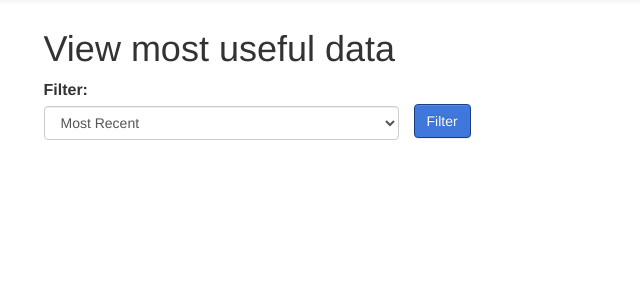
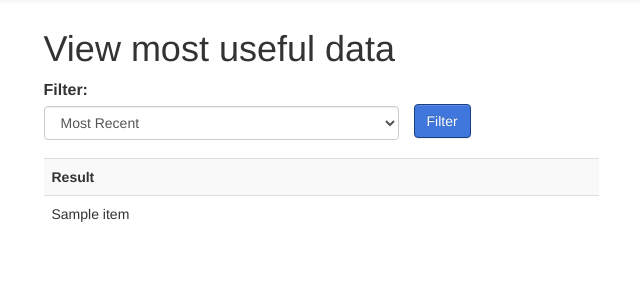
Before and after one commit to chrichaa/ls-project, a Django app: template mysite/project/templates/project/monitordash.html in a window 1280 px wide. Shown: the part 51-351 px from the top of the page, without its empty margins (319-959 px from the left). Run offline with Django 3.2, Linux system fonts and the light colour scheme; the template is opened without the code that fills it: most values are stand-ins (such as "Sample title", 1, 10 or a date in 2020); some libraries are stand-ins or nearby versions.

Commit message:
Got monitoring kind of done. Someone else finish please

```diff
--- a/mysite/project/templates/project/monitordash.html
+++ b/mysite/project/templates/project/monitordash.html
@@ -30,17 +30,28 @@
                             <div class="form-group col-xs-12 col-md-8" style="padding-left: 0px;">
                                 <label for="filter">Filter:</label>
                                 <select class="form-control" id="filter" name="filter">
-					<option value="time">Most Recent</option>
-  					<option value="price">Most Expensive</option>
-				</select>
+                                    <option value="time">Most Recent</option>
+                                    <option value="price">Most Expensive</option>
+                                    <option value="queue">Job Queue</option>
+                                </select>
                             </div>
                             <div style="padding-top: 25px;">
                                 <button type="submit" class="btn btn-primary special" id="searchbutton" name="searchbutton">Filter</button>
                             </div>
                         </fieldset>
                     </form>
+                    </br>
+                    <div class="table-responsive">
+                        <table class="table table-striped table-hover">
+                            <tr><th>Result</th>
+                            {% for item in results.items %}
+                                <tr>
+                                    <td>{{ item  }}</td>
+                                </tr>
+                            {% endfor %}
+                        </table>
+                    </div>
                 </div>
-            <div class="container"><h2 class="text-center"> {{message}} </h2></div>
         </div>
     </div>
 {% endblock %}
```
Also changed, not shown: mysite/project/views.py (+21 -13 lines).
